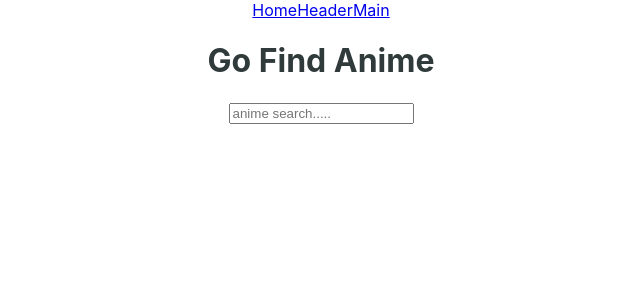
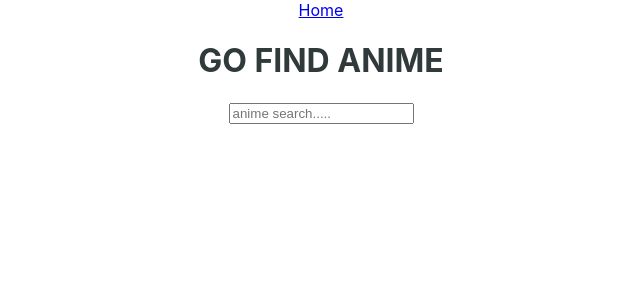
Before and after one commit to windtronic/anime_search_database, a React (Create React App) app in the folder go_find_anime/: page / in a window 1280 px wide. Shown: the top 300 px of the page, without its empty margins (319-959 px from the left). Built offline with nearby package versions, Linux system fonts and the light colour scheme.

Commit message:
need to import api

```diff
--- a/go_find_anime/src/App.js
+++ b/go_find_anime/src/App.js
@@ -14,6 +14,7 @@ function App() {
 
 
 
+
 	return (
 		<div className="App">
 			<Nav />
--- a/go_find_anime/src/components/Header.jsx
+++ b/go_find_anime/src/components/Header.jsx
@@ -1,9 +1,9 @@
 import React from "react"
 
-export default function Header () {
+export default function Header (props) {
     return (
         <div>
-            <h1>Go Find Anime</h1>
+            <h1>GO FIND ANIME</h1>
         </div>
     )
 }
--- a/go_find_anime/src/components/Home.jsx
+++ b/go_find_anime/src/components/Home.jsx
@@ -1,6 +1,6 @@
 import React from "react"
 
-export default function Home () {
+export default function Home (props) {
     return (
         <div>
             <h1></h1>
--- a/go_find_anime/src/components/Main.jsx
+++ b/go_find_anime/src/components/Main.jsx
@@ -1,7 +1,7 @@
  import { Route, Routes} from 'react-router-dom'
  import React from "react"
 
-export default function Main () {
+export default function Main (props) {
     return (
         <div className='main-box'>
           <form className='search' />
--- a/go_find_anime/src/components/Nav.jsx
+++ b/go_find_anime/src/components/Nav.jsx
@@ -7,8 +7,8 @@ export default function Nav () {
         <div className='Link'>
 
             <Link to='/'>Home</Link>
-            <Link to='/Header'>Header</Link>
-            <Link to='/Main'>Main</Link>
+            {/* <Link to='/Header'>Header</Link>
+            <Link to='/Main'>Main</Link> */}
 
         </div>
     )
```
